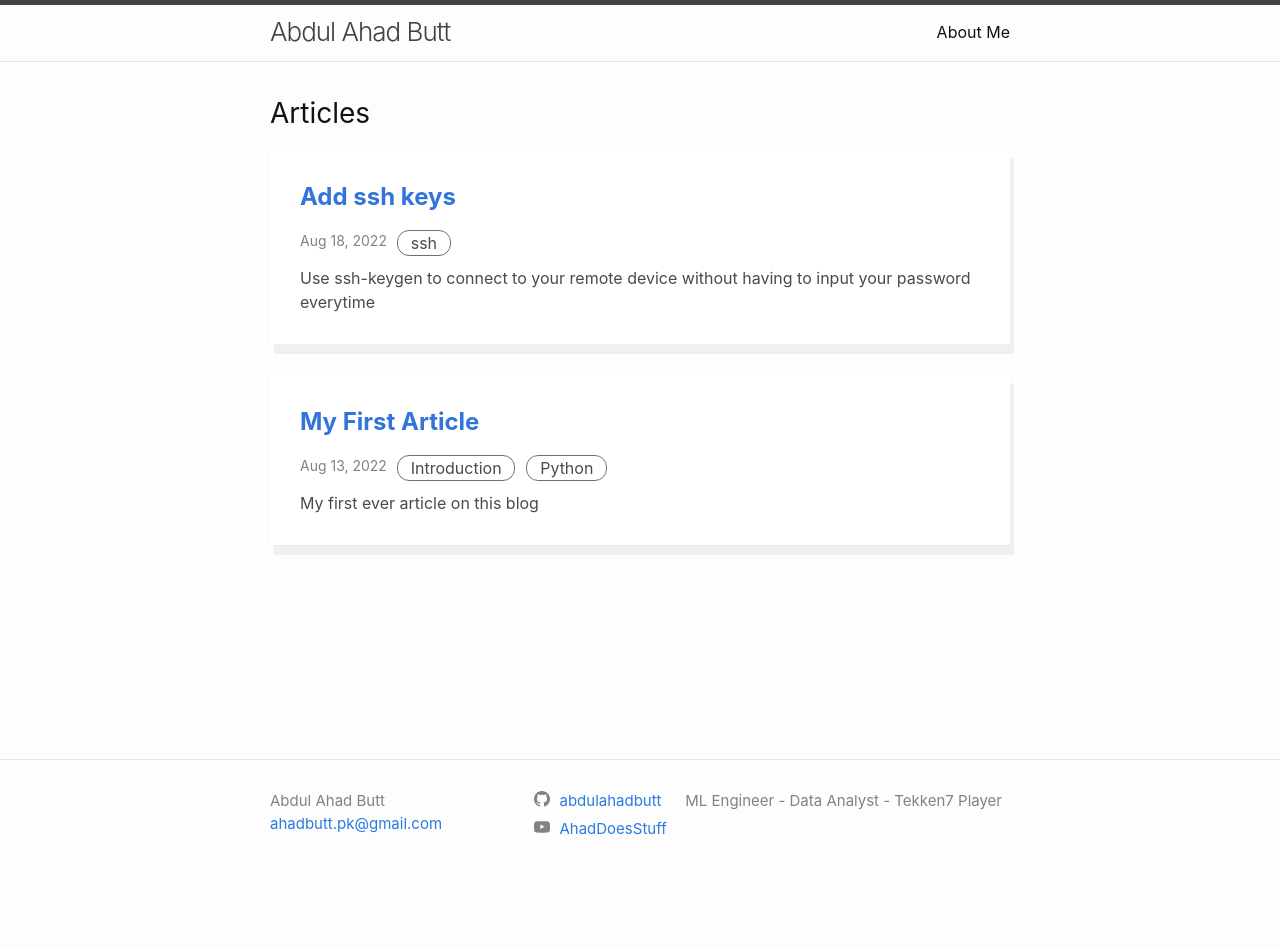
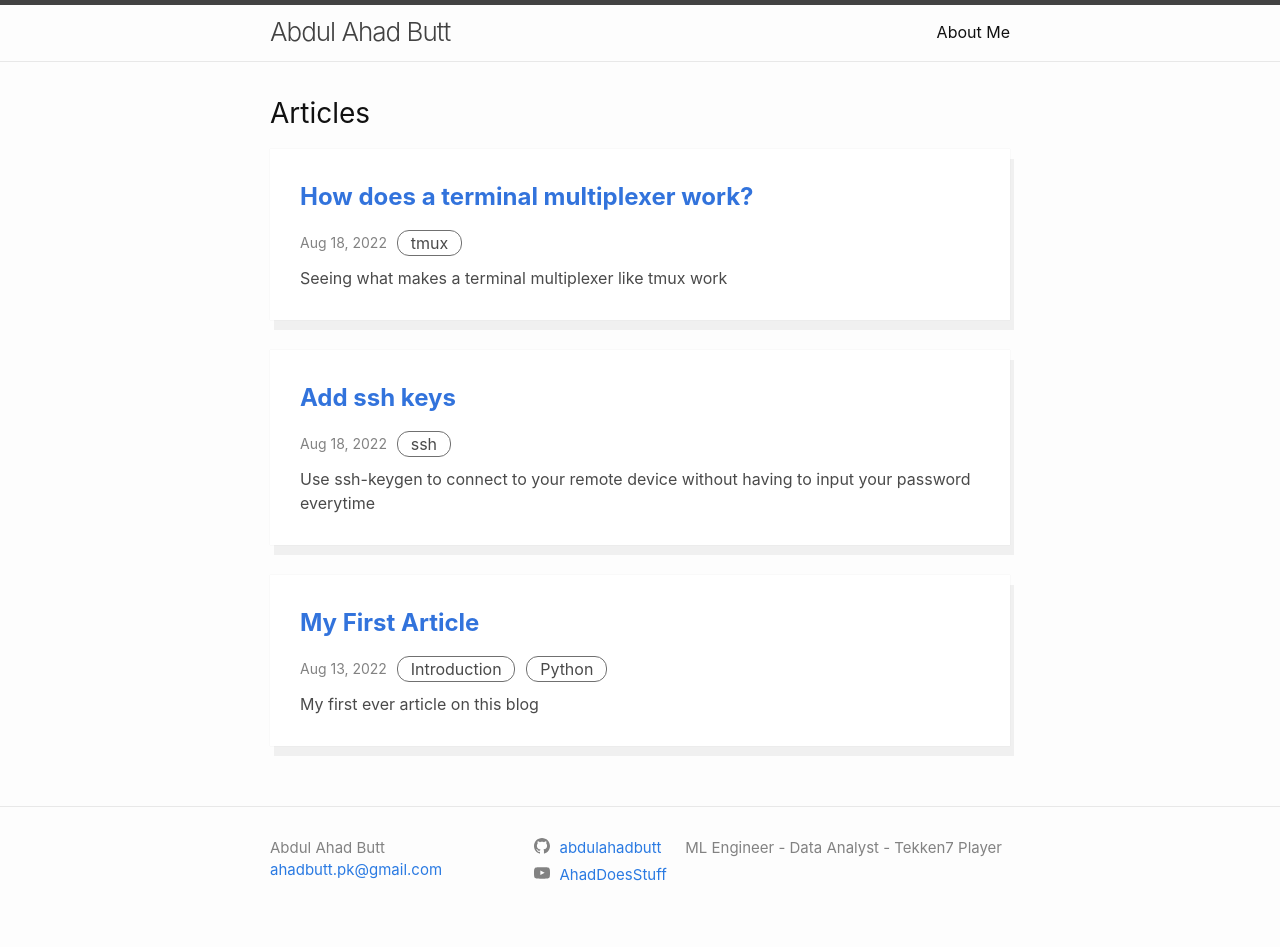
Before and after one commit to abdulahadbutt/abdulahadbutt.github.io, a Jekyll site: the page built from index.md, in a window 1280 px wide. Built offline with Jekyll 4.4.1, drawn with Linux system fonts in a browser that asks for light colours; before the commit the page ends 900 px from its top, so only the background shows below that.

Commit message:
Added new post

```diff
--- /dev/null
+++ b/_posts/2022-08-20-how-does-tmux-work.md
@@ -0,0 +1,15 @@
+---
+layout: post
+title:  How does a terminal multiplexer work?
+date:   2022-08-18 18:16:52 +0500
+author: Abdul Ahad Butt
+tags: tmux
+desc: Seeing what makes a terminal multiplexer like tmux work
+---
+
+# What is tmux
+
+# What you can do with tmux
+
+
+# How it works?
--- a/_sass/minima/_layout.scss
+++ b/_sass/minima/_layout.scss
@@ -197,6 +197,7 @@
 
     display: flex;
     // justify-content: flex-start;
+    align-items: center;
 
     .card-date{
       margin-right: 10px;
@@ -208,6 +209,9 @@
 
 
       .card-tags{
+        display: flex;
+        align-items: center;
+
         border-radius: 12px;
         border: solid #707070 1px;
         width: min-content;
```
